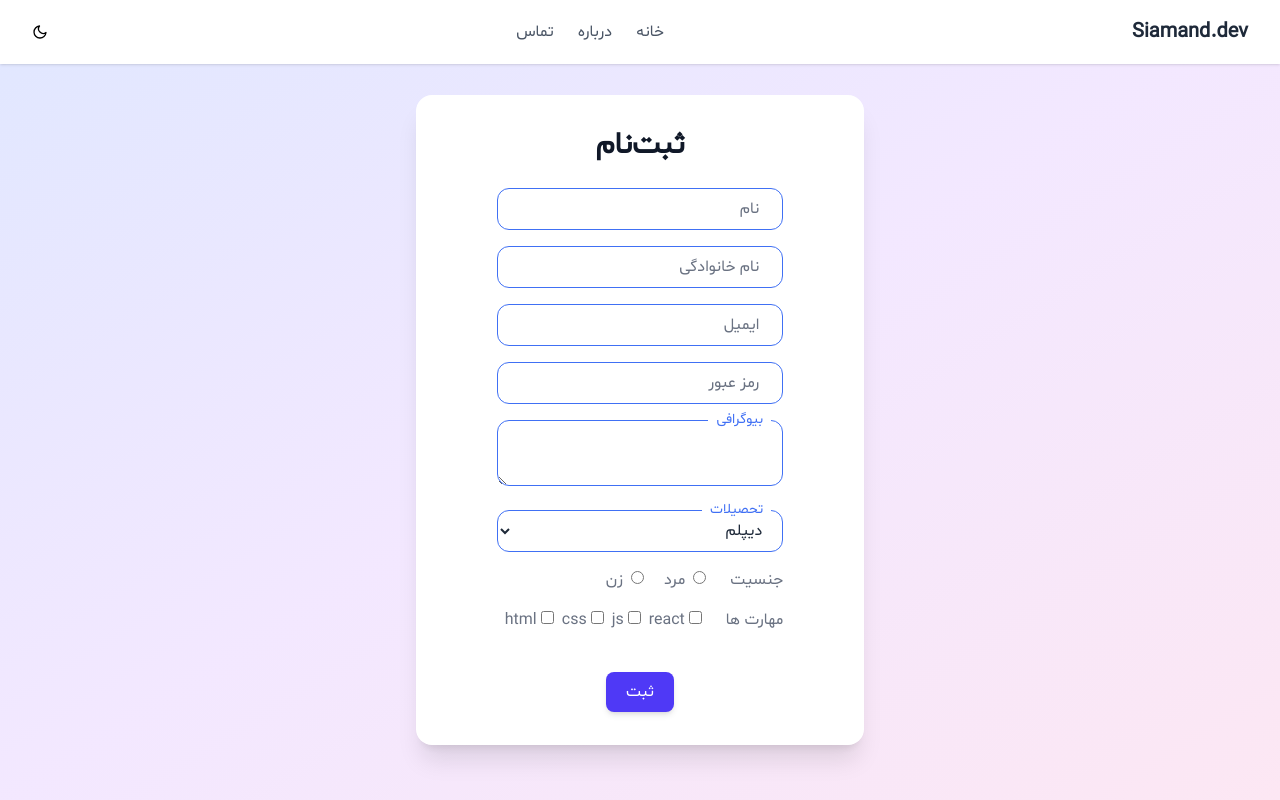
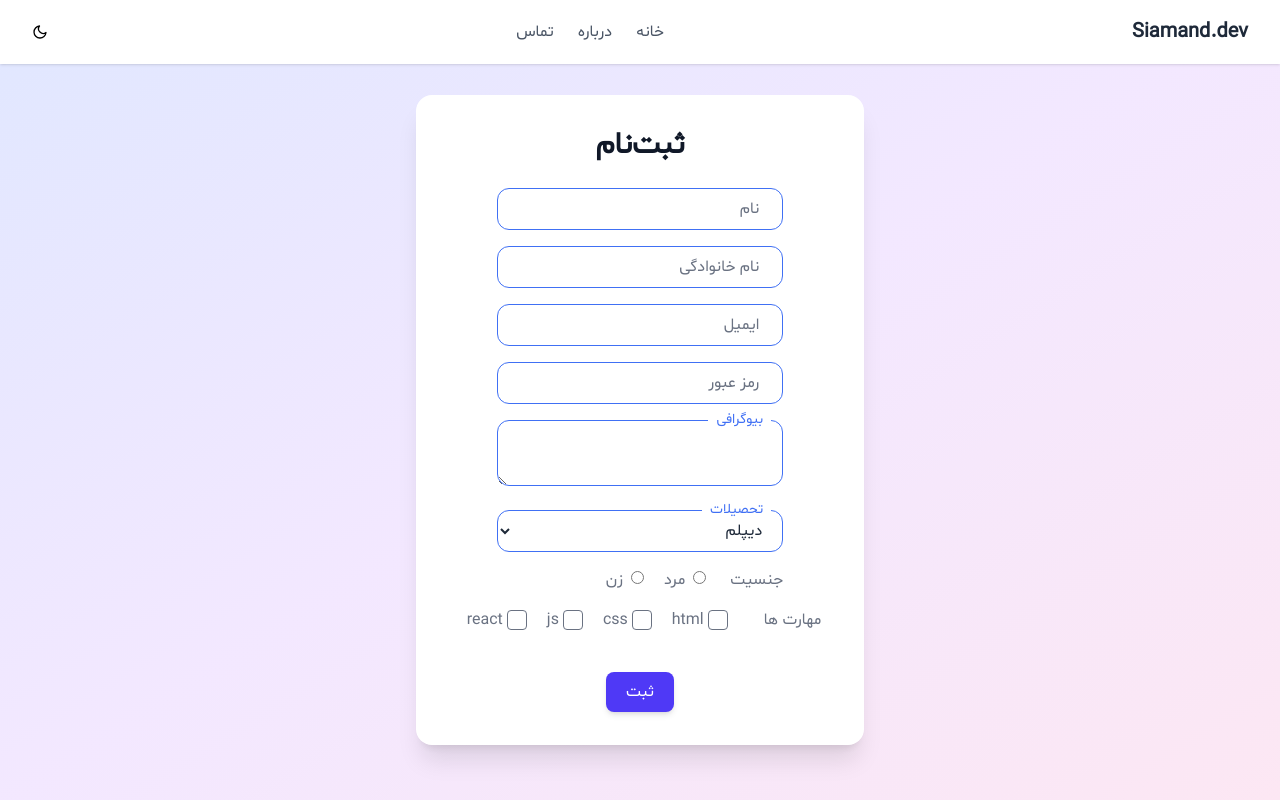
Before and after one commit to siamand-shirzad/reusableFormik, a React (Vite) app: page / in a window 1280 px wide. Built offline with nearby package versions, Linux system fonts and the light colour scheme.

Commit message:
implementing-checkbox-style

```diff
--- a/src/components/formikElements/Checkbox.jsx
+++ b/src/components/formikElements/Checkbox.jsx
@@ -1,5 +1,7 @@
 import { FastField } from 'formik';
 import React, { Fragment } from 'react';
+import { FaCheck } from 'react-icons/fa';
+import { IoMdCheckmark } from 'react-icons/io';
 
 const Checkbox = props => {
 	const { name, label, option } = props;
@@ -12,14 +14,27 @@ const Checkbox = props => {
 				{({ field }) => {
 					return option.map(i => (
 						<Fragment key={i.id}>
+							<label dir="ltr" className="mx-2  font-light text-gray-500  cursor-pointer" htmlFor={i.id} >
+								<div className="relative w-5 h-5 inline-block align-middle mx-1  ">
 									<input
 										type="checkbox"
+										name={i.id}
 										id={i.id}
 										{...field}
 										value={i.value}
 										checked={field.value.includes(i.value)}
+										className="relative peer appearance-none w-5 h-5 border-1 border-gray-500 rounded checked:bg-indigo-600 transition-colors duration-300  checked:border-0 focus:ring-4 focus:ring-indigo-500/30 focus:outline-none"
 									/>
-							<label className=" px-1 pe-2  font-light text-gray-500  " htmlFor={i.value}>{i.value}</label>
+									<FaCheck
+										className={` absolute inset-0 text-white text-xs m-auto transition-all duration-300
+                           peer-checked:opacity-100 peer-checked:scale-150 peer-checked:bg-indigo-60   peer-checked:p-0.5
+                          opacity-0 scale-500
+													`}
+									/>
+								</div>
+
+								<span>{i.value}</span>
+							</label>
 						</Fragment>
 					));
 				}}
--- a/src/components/formikElements/Input.jsx
+++ b/src/components/formikElements/Input.jsx
@@ -13,7 +13,6 @@ const Input = (props) => {
 		console.log(values[name]);
   }, [values[name]]);
 
-console.log(hasValue);
 
 	return (
 		<div className="relative w-3/4">
```
Lines whose indentation alone changed are shown as unchanged.
